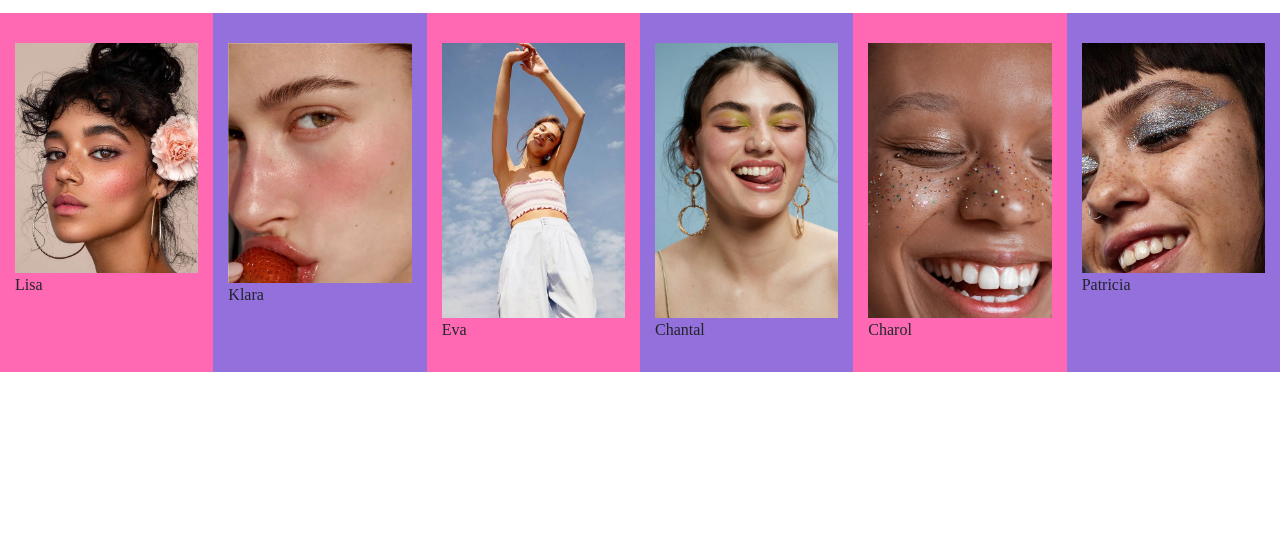
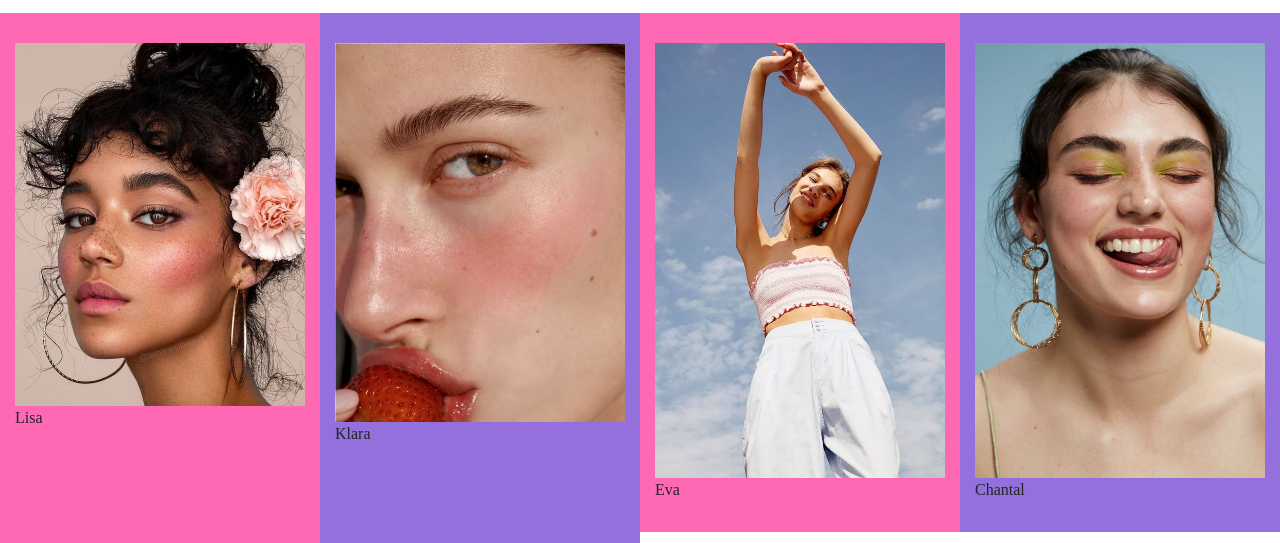
Before and after one commit to sbll1997/Isabella_Keukelaar_182855, a plain HTML site: page index.html in a window 1280 px wide. Shown: the part 257-800 px from the top of the page. Drawn offline with nearby package versions, Linux system fonts and the light colour scheme; files whose address does not match are found by name.

Commit message:
Adding grids
Adding the grids to the pages

```diff
--- a/index-page1.html
+++ b/index.html
@@ -57,17 +57,17 @@
 </div>
 <div class="container-fluid">
   <div class="row">
-    <div class="bg-pink   col-sm">
+    <div class="bg-pink   col-12 col-sm-6 col-lg-3">
     		<img class="img-fluid" src="Images/human1.jpg" width="300" height="300" alt=""/><br>Lisa </div>
-    <div class="bg-purple   col-sm">
+		  <div class="bg-purple   col-12 col-sm-6 col-lg-3">
   		  <img class="img-fluid" src="Images/human2.jpg" width="300" height="300" alt=""/><br>Klara </div>
-    <div class="bg-pink   col-sm">
+	  <div class="bg-pink   col-12 col-sm-6 col-lg-3">
     		<img class="img-fluid" src="Images/human3.jpg" width="300" height="300" alt=""/><br>Eva </div>
-	<div class="bg-purple   col-sm">
+		<div class="bg-purple   col-12 col-sm-6 col-lg-3">
     		<img class="img-fluid" src="Images/human4.jpg" width="300" height="300" alt=""/><br>Chantal</div>
-    <div class="bg-pink   col-sm">
+		<div class="bg-pink   col-12 col-sm-6 col-lg-3">
   		  <img class="img-fluid" src="Images/human5.jpg" width="300" height="300" alt=""/><br>Charol</div>
-    <div class="bg-purple   col-sm">
+		<div class="bg-purple   col-12 col-sm-6 col-lg-3">
     		<img class="img-fluid" src="Images/human6.jpg" width="300" height="300" alt=""/><br>Patricia </div>
   </div>
 </div>
```
Also changed, not shown: 1 other file.
